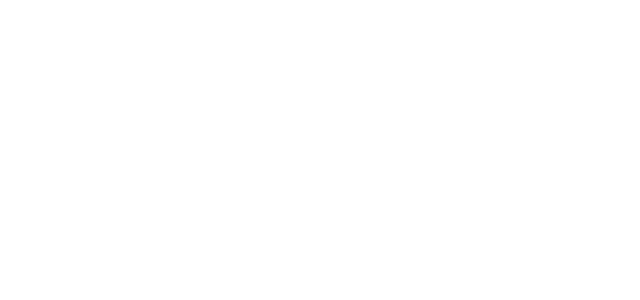
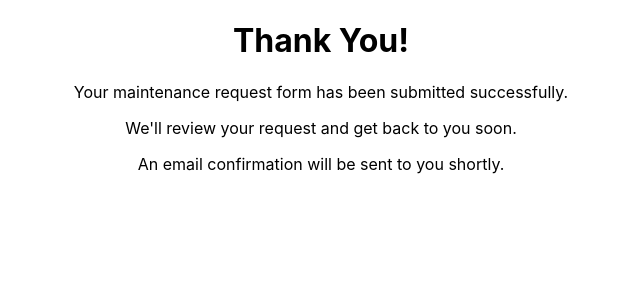
Before and after one commit to 423s24/Group_4, a React (Create React App) app in the folder hrdc-maintenance/: page /confirmation in a window 1280 px wide. Before the commit this address had no page. Shown: the top 300 px of the page, without its empty margins (319-959 px from the left). Built offline with nearby package versions, Linux system fonts and the light colour scheme.

Commit message:
landing-confirmation

```diff
--- a/hrdc-maintenance/package.json
+++ b/hrdc-maintenance/package.json
@@ -8,14 +8,14 @@
     "@testing-library/user-event": "^13.5.0",
     "react": "^18.2.0",
     "react-dom": "^18.2.0",
-    "react-scripts": "5.0.1",
+    "react-scripts": "^5.0.1",
     "web-vitals": "^2.1.4"
   },
   "scripts": {
     "start": "react-scripts start",
     "build": "react-scripts build",
-    "predeploy" : "npm run build",
-    "deploy" : "gh-pages -d build",
+    "predeploy": "npm run build",
+    "deploy": "gh-pages -d build",
     "test": "react-scripts test",
     "eject": "react-scripts eject"
   },
--- a/hrdc-maintenance/src/App.js
+++ b/hrdc-maintenance/src/App.js
@@ -1,20 +1,21 @@
-import logo from './logo.svg';
 import './App.css';
-import { BrowserRouter as Router, Route, Routes } from 'react-router-dom'
+import { BrowserRouter as Router, Route, Routes } from 'react-router-dom';
 import Form from './Form';
+import LandingPage from './LandingPage';
+import ConfirmationPage from './ConfirmationPage';
 
 function App() {
   return (
     <div className="App">
-        <body>
       <Router>
         <div className="content">
           <Routes>
             <Route path="/" element={<Form />} />
+            <Route path="/landing" element={<LandingPage />} />
+            <Route path="/confirmation" element={<ConfirmationPage />} />
           </Routes>
         </div>
       </Router>
-        </body>
     </div>
   );
 }
--- /dev/null
+++ b/hrdc-maintenance/src/ConfirmationPage.js
@@ -0,0 +1,14 @@
+import React from 'react';
+
+const ConfirmationPage = () => {
+  return (
+    <div>
+      <h1>Thank You!</h1>
+      <p>Your maintenance request form has been submitted successfully.</p>
+      <p>We'll review your request and get back to you soon.</p>
+      <p>An email confirmation will be sent to you shortly.</p>
+    </div>
+  );
+};
+
+export default ConfirmationPage;
--- /dev/null
+++ b/hrdc-maintenance/src/LandingPage.js
@@ -0,0 +1,12 @@
+import React from 'react';
+
+const LandingPage = () => {
+  return (
+    <div>
+      <h1>Welcome to Our Nonprofit Maintenance Request Form</h1>
+      <p>We are glad you're here! Please fill out the form below to submit your maintenance request.</p>
+    </div>
+  );
+};
+
+export default LandingPage;
```
Also changed, not shown: 1 other file (tests, documents, lock files or other folders). Lines whose indentation alone changed are shown as unchanged.
